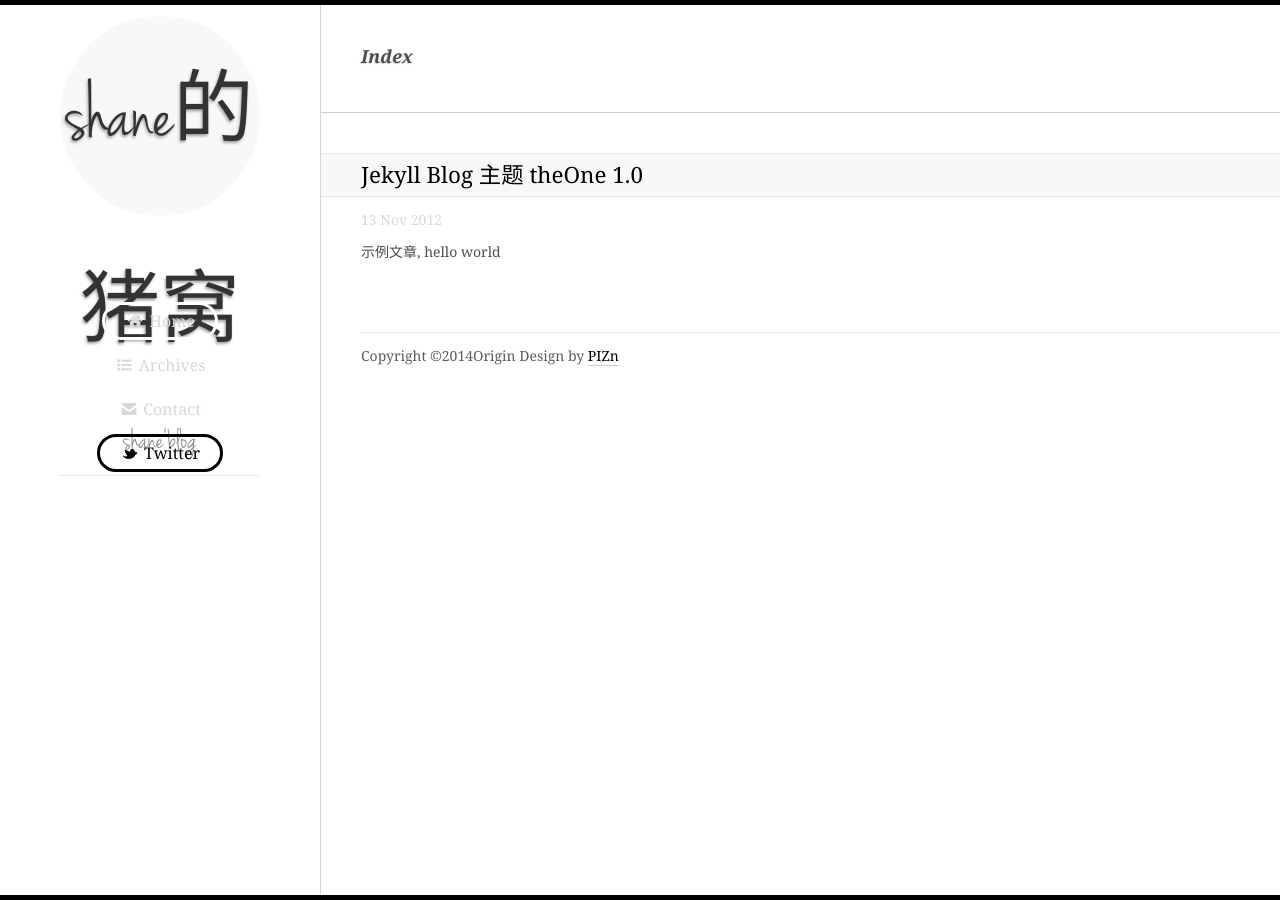
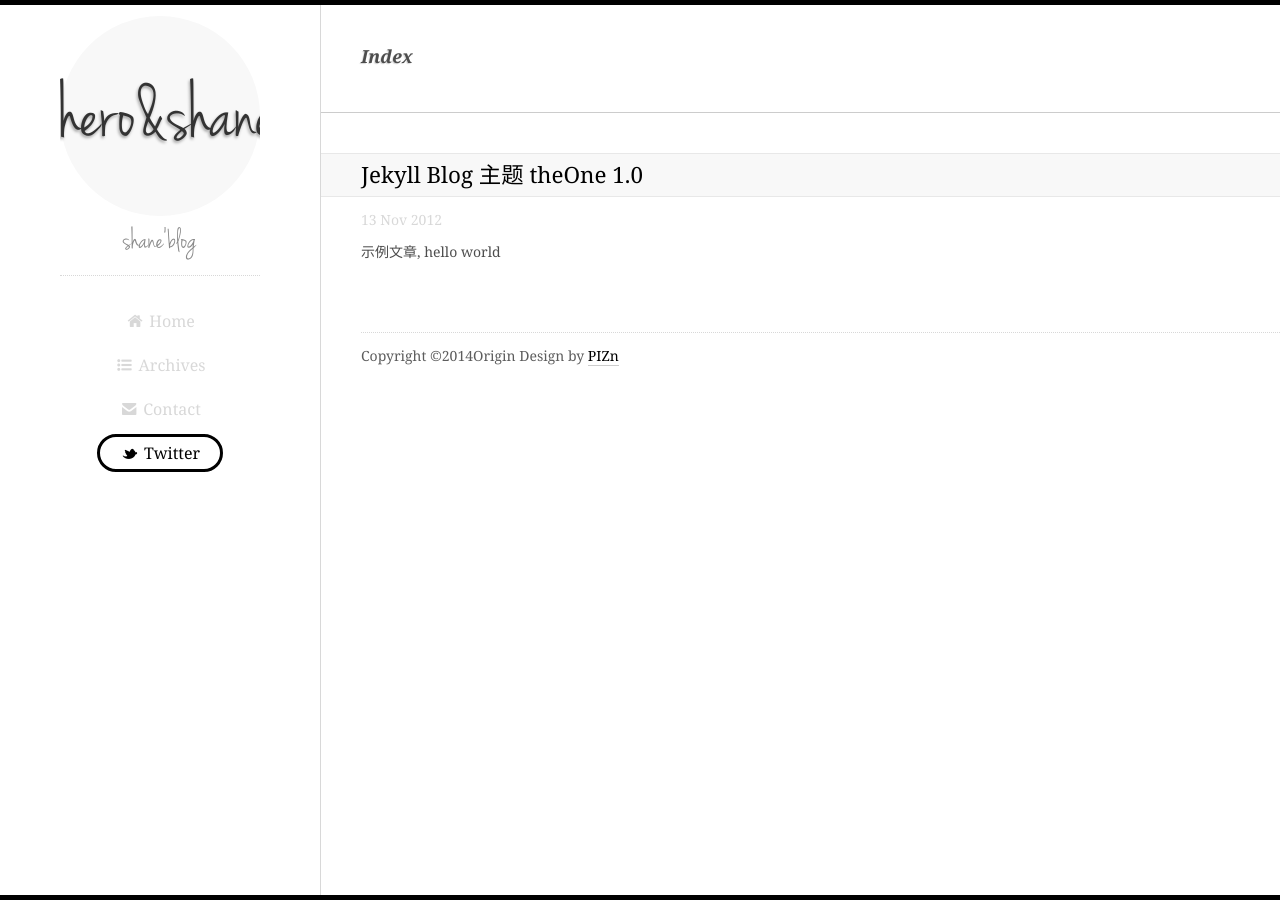
Before and after one commit to HeroShane/shaneblog, a Jekyll site: the page built from index.html, in a window 1280 px wide. Built offline with Jekyll 4.4.1, drawn with Linux system fonts in a browser that asks for light colours; Markdown is read by kramdown in place of the engine named in the settings; the list of posts is cut into pages by our own code.

Commit message:
update blogName

```diff
--- a/_config.yml
+++ b/_config.yml
@@ -24,7 +24,7 @@ imageLink:        http://www.pizn.net/static/images/20121109Monutain.jpg
 
 
 style:            /css/style.css
-blogName:         shane的猪窝
+blogName:         hero&shane
 blogDesc:         shane'blog
 favicon:          /favicon.ico
 theme:            default
```
